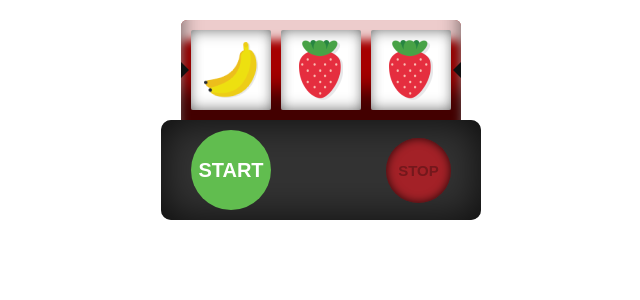
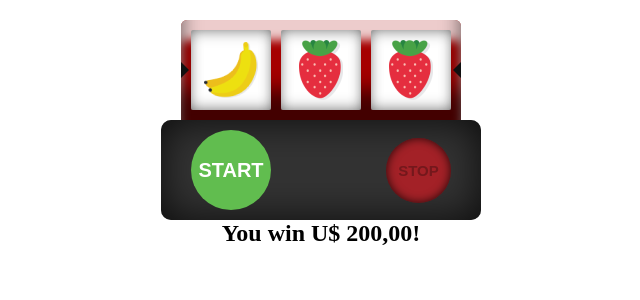
Before and after one commit to guidosreis/slot-machine-challenge, a React app: page / in a window 1280 px wide. Both pictures are taken after a click on the button "STOP". Shown: the top 300 px of the page, without its empty margins (319-959 px from the left). Built offline with nearby package versions, Linux system fonts and the light colour scheme.

Commit message:
Wrap prize message within a centered text div

```diff
--- a/src/components/AppContainer.js
+++ b/src/components/AppContainer.js
@@ -14,19 +14,19 @@ const AppContainer = ({
 }) => (
   <div>
     <Wheels wheels={wheels} />
-    {/*
-    { !!prize &&
-      <h2>You win U$ {prize},00!</h2>
-    }
-    { !!initialized && !isSpinning && !prize &&
-      <h2>You lose!</h2>
-    }
-    */}
     <Controls
       isSpinning={isSpinning}
       handleStartClick={handleStartClick}
       handleStopClick={handleStopClick}
     />
+    <div style={{textAlign: 'center'}}>
+      { !!prize &&
+        <h2>You win U$ {prize},00!</h2>
+      }
+      { !!initialized && !isSpinning && !prize &&
+        <h2>You lose!</h2>
+      }
+    </div>
   </div>
 )
 
```
